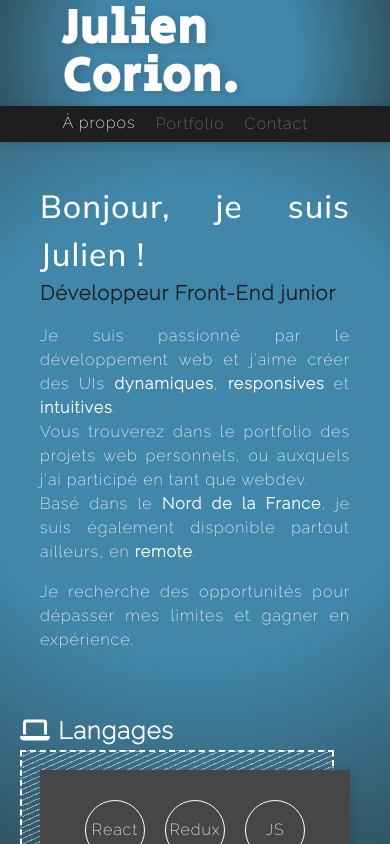
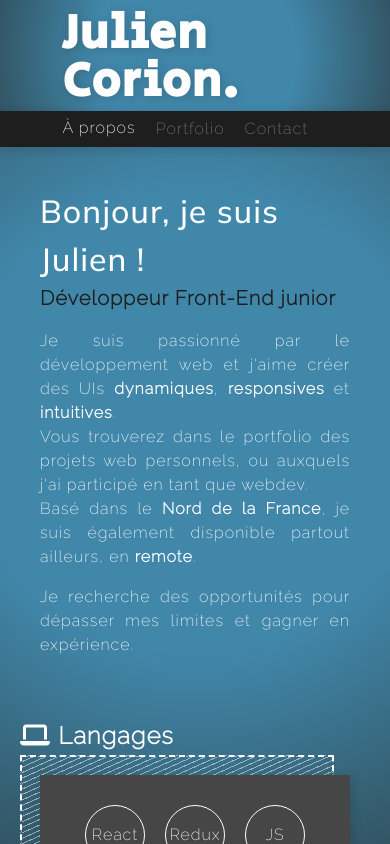
Before and after one commit to Mordhin/portfolio, a React (Create React App) app: page / in a window 390 px wide. Shown: the top 844 px of the page. Built offline with nearby package versions, Linux system fonts and the light colour scheme; a web font is replaced by a local one.

Commit message:
justify:none h2 h3, spelling

```diff
--- a/src/components/About.scss
+++ b/src/components/About.scss
@@ -24,4 +24,7 @@
   .photo img {
     display: none;
   }
+  .about h2, .about h3 {
+    text-align: start;
+  }
 }
--- a/src/components/Navbar.scss
+++ b/src/components/Navbar.scss
@@ -20,7 +20,7 @@
     background: radial-gradient(circle, rgba(65,135,170,1) 50%, rgba(50,85,100,1) 100%);    /* background: rgb(14,94,74);
     background: radial-gradient(circle, rgba(14,94,74,1) 59%, rgba(6,74,56,1) 100%); */
     width: 100%;
-    padding: 5px 16%;
+    padding: 10px 16% 5px 16%;
     font-size: 40px;
     text-shadow: 2px 2px 10px rgba(30, 30, 30, 0.2);
 }
--- a/src/components/Projects/Hops.js
+++ b/src/components/Projects/Hops.js
@@ -11,7 +11,7 @@
                 <p>
                     Application Web qui, tel un carnet de bord, permet de
                     tracker sa consommation de bière.
-                    <br/>Ainsi il est possible d'enregistrer (en scannant le codebar)
+                    <br/>Ainsi il est possible d'enregistrer (en scannant le code-barres)
                     une bière que l'on vient de goûter, indiquer si elle nous a plu,
                     obtenir une multitude d'informations concernant le produit mais
                     aussi le producteur.
```
